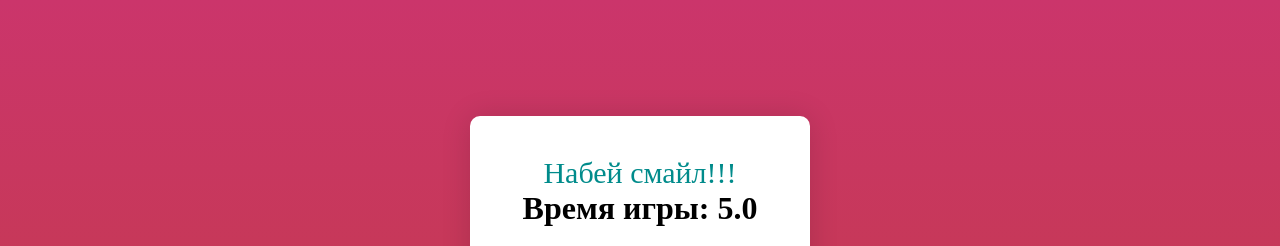
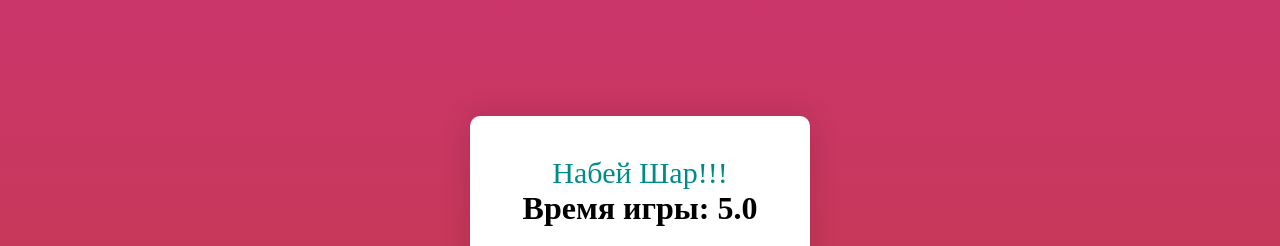
Before and after one commit to MuraPro/Js-Game, a plain HTML site: page index.html in a window 1280 px wide. Shown: the top 246 px of the page. Drawn offline with Linux system fonts and the light colour scheme.

Commit message:
Update index.html

```diff
--- a/index.html
+++ b/index.html
@@ -12,7 +12,7 @@
 <body>
 	<div class="app">
 		<div class="app__header">
-			<span class="name">Набей смайл!!!</span>
+			<span class="name">Набей Шар!!!</span>
 			<h1 id="time-header">Время игры: <span id="time">5.0</span></h1>
 			<h1 id="result-header" class="hide">Ваш результат: <span id="result"></span></h1>
 		</div>
```
